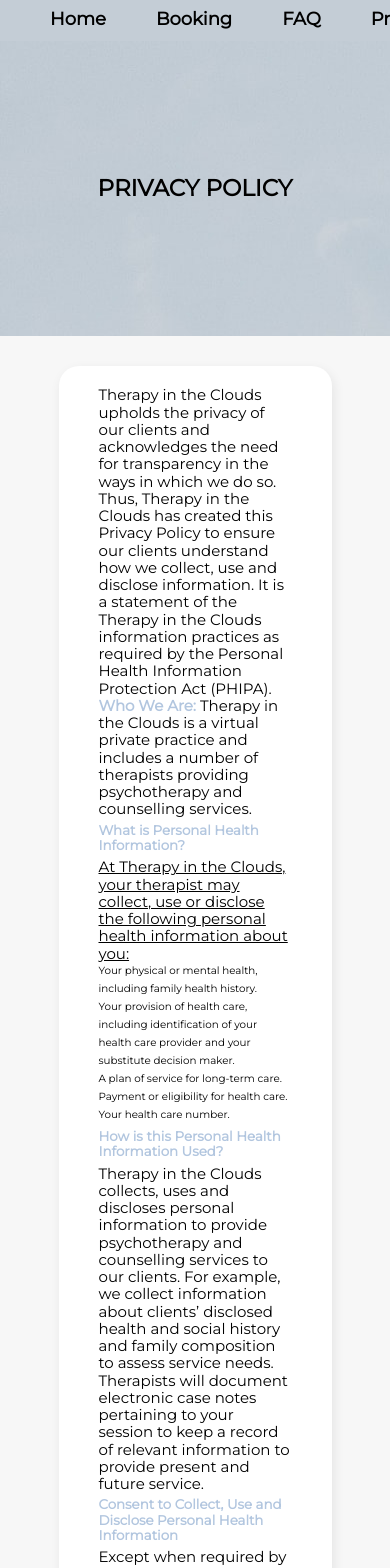
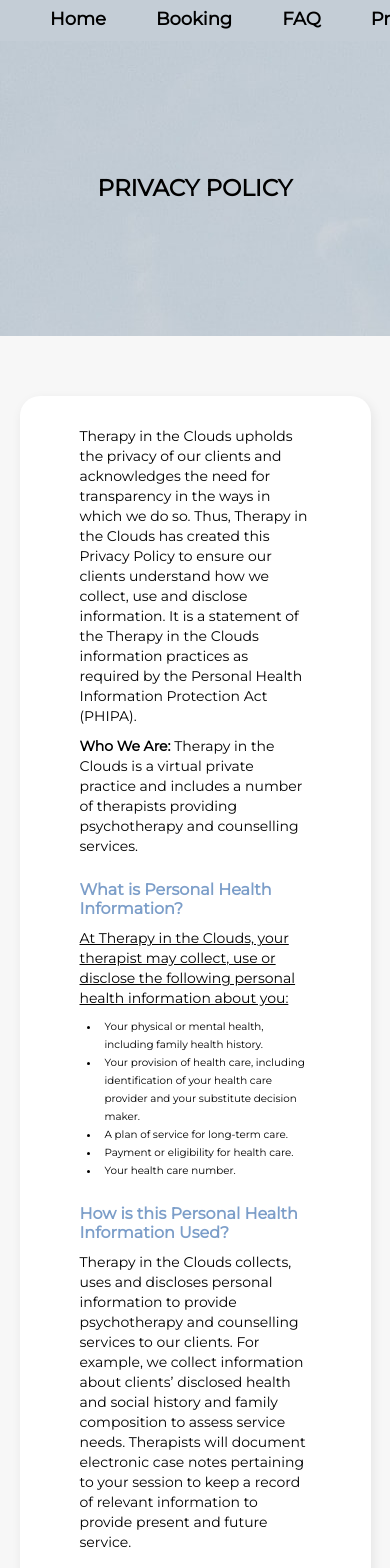
Before and after one commit to TherapyInTheClouds/TherapyInTheClouds, a React (Create React App) app: page /policy in a window 390 px wide. Shown: the top 1568 px of the page. Built offline with nearby package versions, Linux system fonts and the light colour scheme; a web font is replaced by a local one.

Commit message:
fixed Policy styles and responsiveness

```diff
--- a/src/components/Policy.js
+++ b/src/components/Policy.js
@@ -6,7 +6,7 @@
             <div className="headerImg">
                 <h2>Privacy Policy</h2>
             </div>
-            <div className="page container">
+            <div className="page">
                 <p>
                     Therapy in the Clouds upholds the privacy of our clients and acknowledges the need for
                     transparency in the ways in which we do so. Thus, Therapy in the Clouds has created this
@@ -59,6 +59,7 @@
                 <p>
                     Security measures that Therapy in the Cloud has in place to protect your personal health
                     information includes:
+                </p>
                 <ul>
                     <li>Policies and procedures to govern the privacy of client information</li>
                     <li>Limiting access to your personal health information to only those required to deliver service to you.</li>
@@ -66,7 +67,6 @@
                     <li>Storing your personal health information on a secure and protected network.</li>
                     <li>Permanently destroying your personal health information in accordance with the Therapy in the Cloud retention schedule (see below).</li>
                 </ul>
-                </p>
 
                 <h3>Limits on Confidentiality of Personal Health Information</h3>
                 <p>
@@ -197,7 +197,7 @@
                     resolving privacy matters related to our clinic:
                 </p>
 
-                <h3>Information and Privacy Commissioner of Ontario</h3>
+                <h3 className="address">Information and Privacy Commissioner of Ontario</h3>
                 <ul className="address">
                     <li>1-800-387-0073</li>
                     <li>https://www.ipc.on.ca/about-us/contact-us/</li>
--- a/src/styles/sass/partials/_mixins.scss
+++ b/src/styles/sass/partials/_mixins.scss
@@ -15,6 +15,12 @@
     }
   }
 
+@mixin tabletSmall {
+  @media (max-width: 780px) {
+    @content;
+  }
+}
+
   @mixin mobile {
     @media (max-width: 500px) {
       @content;
--- a/src/styles/sass/partials/_policy.scss
+++ b/src/styles/sass/partials/_policy.scss
@@ -8,16 +8,34 @@
         background-image: url("../../../assets/headerImageClouds.jpg");
     }
     .page {
-        margin: 30px auto;
+        background-color: $whiteColour;
+        border-radius: 20px;
+        box-shadow: 2px 4px 12px rgb(0 0 0 / 8%);
+        transition: all .3s cubic-bezier(0, 0, .5, 1);
+        margin: 60px auto;
         width: 70%;
+        @include tabletSmall {
+            width: 90%;
+        }
         max-width: 1200px;
-        padding: 20px 40px;
+        padding: 30px 60px;
     }
     h3 {
-        color: $primaryColour;
+        margin: 25px 0 10px;
+    }
+    p {
+        margin-bottom: 10px;
+    }
+    li {
+        margin-left: 20px;
+        padding-left: 5px;
     }
     .address {
         text-align: center;
         padding: 0px;
+        li {
+            margin: 0;
+            padding: 0;
+        }
     }
 }
--- a/src/styles/sass/partials/_typography.scss
+++ b/src/styles/sass/partials/_typography.scss
@@ -89,6 +89,25 @@
 
 }
 
+.policy {
+    p {
+        font-size: clamp(1.4rem, 1.5vw, 1.7rem);
+        line-height: clamp(2rem, 2.3vw, 2.2rem);
+    }
+
+    h3 {
+        font-size: clamp(1.6rem, 1.5vw, 2.2rem);
+        color: darken($primaryColour, 15%);
+    }
+    li {
+        list-style: disc;
+    }
+    .address li {
+        list-style: none;
+        line-height: clamp(1.5rem, 2vw, 2rem);
+    }
+}
+
 ol, ul {
     font-size: clamp(1rem, 0.8611rem + 0.4444vw, 2rem);
     line-height: clamp(1.8rem, 2.3vw, 2.5rem);
@@ -134,7 +153,8 @@
 }
 
 span {
-    color: $primaryColour
+    color: $fontColour;
+    font-weight: 700;
 }
 
 button {
```
Lines whose indentation alone changed are shown as unchanged.
